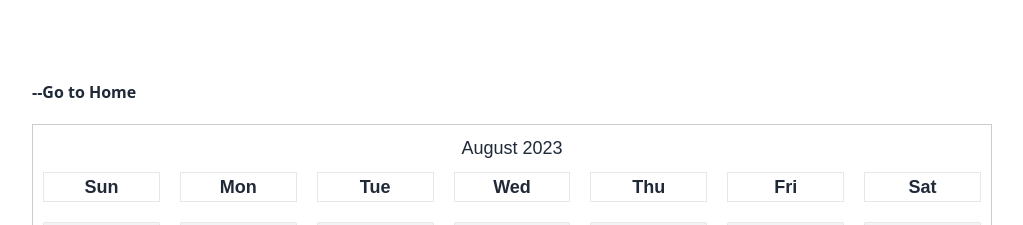
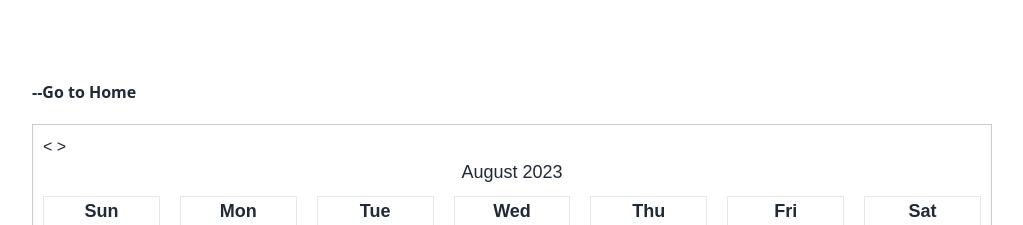
Before and after one commit to pintu-zufaa/Miro-Sample, a React (Vite) app: page /chart in a window 1280 px wide. Shown: the top 225 px of the page, without its empty margins (128-1151 px from the left). Built offline with nearby package versions, Linux system fonts and the light colour scheme.

Commit message:
month change

```diff
--- a/src/Pages/Charts/Charts.jsx
+++ b/src/Pages/Charts/Charts.jsx
@@ -1,10 +1,8 @@
 /* eslint-disable no-unused-vars */
 import React, { useState } from 'react';
-import { Calendar, momentLocalizer } from 'react-big-calendar';
 import 'react-big-calendar/lib/css/react-big-calendar.css';
 import moment from 'moment';
 import { Link } from 'react-router-dom';
-import CustomEvent from '../../Components/CustomEvent/CustomEvent';
 import '../Charts/Chart.css'
 import { Menu, MenuButton, MenuItem } from '@szhsin/react-menu';
 import '@szhsin/react-menu/dist/index.css';
@@ -14,6 +12,7 @@ import { format } from 'date-fns';
 
 const Charts = () => {
     const [selectedDate, setSelectedDate] = useState(null);
+    const [currentMonth, setCurrentMonth] = useState(moment());
 
     const handleAddClick = (date) => {
         setSelectedDate(date);
@@ -21,15 +20,23 @@ const Charts = () => {
         console.log(`Add button clicked for ${date}`);
     };
 
-    const today = moment();
+    const goToPreviousMonth = () => {
+        setCurrentMonth(currentMonth.clone().subtract(1, 'month'));
+    };
 
-    const daysInMonth = today.daysInMonth();
-    const startDate = moment(today).startOf('month');
+    const goToNextMonth = () => {
+        setCurrentMonth(currentMonth.clone().add(1, 'month'));
+    };
+
+    // const today = moment();
+
+    const daysInMonth = currentMonth.daysInMonth();
+    const startDate = moment(currentMonth).startOf('month');
 
     const calendarRows = [];
 
-    const day = format(new Date(today?._d), 'eee')
-    const weeks = today?._locale?._weekdaysShort
+    const day = format(new Date(currentMonth?._d), 'eee')
+    const weeks = currentMonth?._locale?._weekdaysShort
 
     for (let i = 0; i < daysInMonth; i++) {
         const date = moment(startDate).add(i, 'days');
@@ -37,7 +44,7 @@ const Charts = () => {
 
         const today = format(new Date(newDate), 'PP')
         const thisDay = format(new Date(date?._d), 'PP')
-        // console.log(thisDay);
+
         if (today === thisDay) {
             console.log(today);
         }
@@ -76,8 +83,10 @@ const Charts = () => {
             <Link to='/' className='font-semibold'>--Go to Home</Link>
             <div>
                 <div className="custom-calendar">
+                    <button onClick={goToPreviousMonth}>&lt;</button> {/* Button to go to previous month */}
+                    <button onClick={goToNextMonth}>&gt;</button> {/* Button to go to next month */}
                     <div className="calendar-header">
-                        {today.format('MMMM YYYY')}
+                        {currentMonth.format('MMMM YYYY')}
                     </div>
                     {/* <div className="grid grid-cols-7 gap-5 w-full mb-5 rounded-sm">
                         {
```
